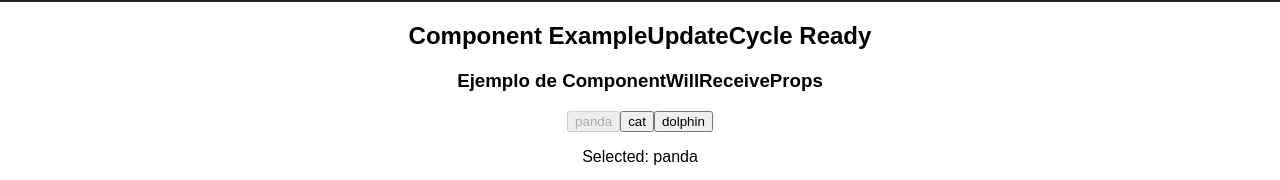
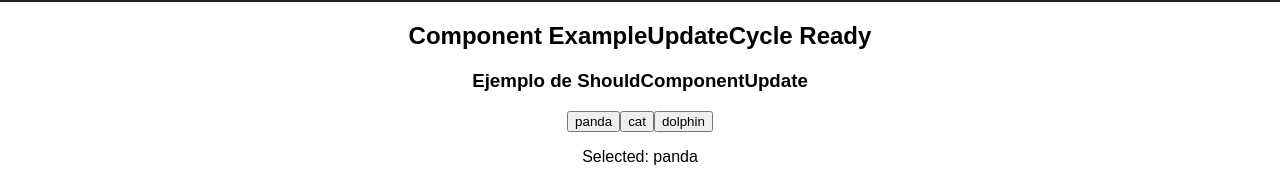
Before and after one commit to eduiglesiash/udemy-react, a React (Create React App) app: page / in a window 1280 px wide. Shown: the part 188-368 px from the top of the page. Built offline with nearby package versions, Linux system fonts and the light colour scheme; grey boxes are pictures that could not be loaded.

Commit message:
shouldComponentUpdate finish

```diff
--- a/src/section/example-update-cycle.js
+++ b/src/section/example-update-cycle.js
@@ -23,13 +23,21 @@ class AnimalImages extends Component{
     // Este metodo siempre se invocará cuando el componente padre el envié nuevas props
     // aunque sean iguales a las actuales.
 
-    console.log('ComponentWillReceiveProps');
+    console.log('1. ComponentWillReceiveProps');
     console.log('nextProps: ', nextProps)
     this.setState({src: ANIMAL_IMAGES[nextProps.animal]})
   }
 
+  shouldComponentUpdate(nextProps) {
+    console.log('2. shouldComponentUpdate');
+    console.log('before: ', this.props.animal);
+    console.log('after: ', nextProps.animal);
+    // Hay que devolver un booleano
+    // Si este método nos exsite, se devulev true por defecto.
+    return this.props.animal !== nextProps.animal
+  }
   render(){
-    console.log('-> Render')
+    console.log('1. al Montar / 3. al actualizar -> Render')
     return(
         <div>
           <p> Selected: {this.props.animal}</p>
@@ -58,7 +66,7 @@ class ExampleUpdateCycle extends Component{
   _renderAnimalButton = (animal) => {
     return (
         <button
-            disabled={animal === this.state.animal}
+            //disabled={animal === this.state.animal}
             key={animal}
             onClick={()=> this.setState({animal: animal})}
         > {animal}
@@ -69,7 +77,7 @@ class ExampleUpdateCycle extends Component{
     return (
         <div>
           <h2>Component ExampleUpdateCycle Ready</h2>
-          <h3>Ejemplo de ComponentWillReceiveProps</h3>
+          <h3>Ejemplo de ShouldComponentUpdate</h3>
           <div>
             {ANIMALS.map(this._renderAnimalButton)}
 
```
